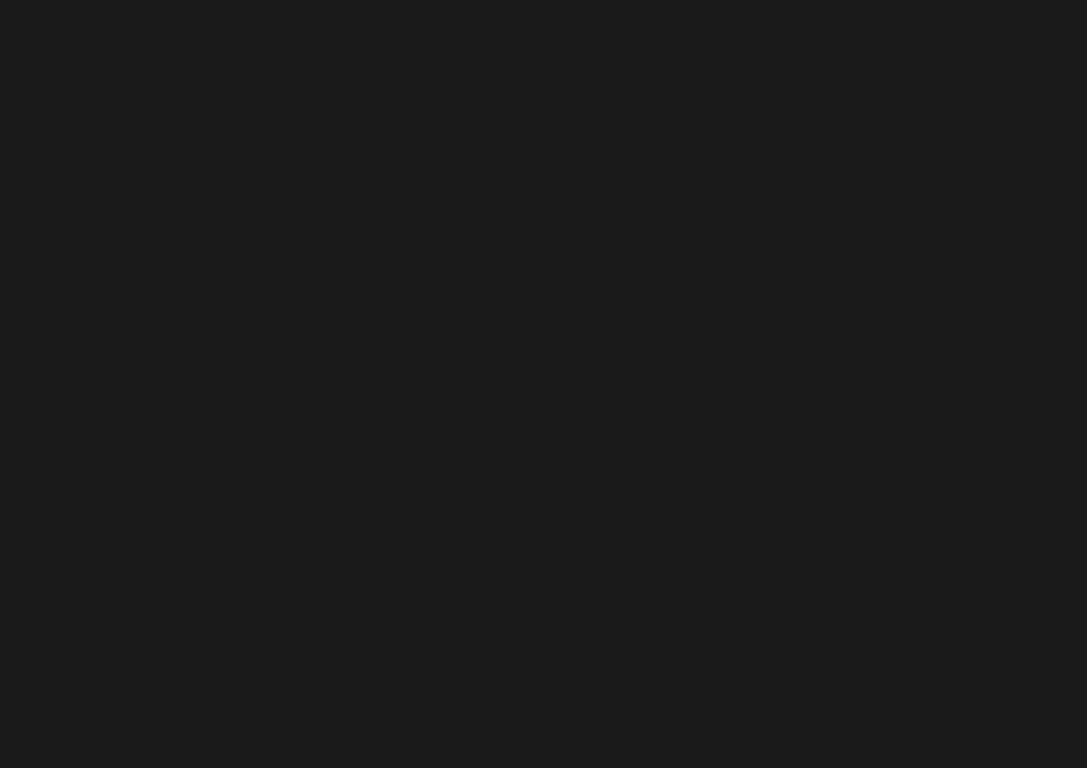
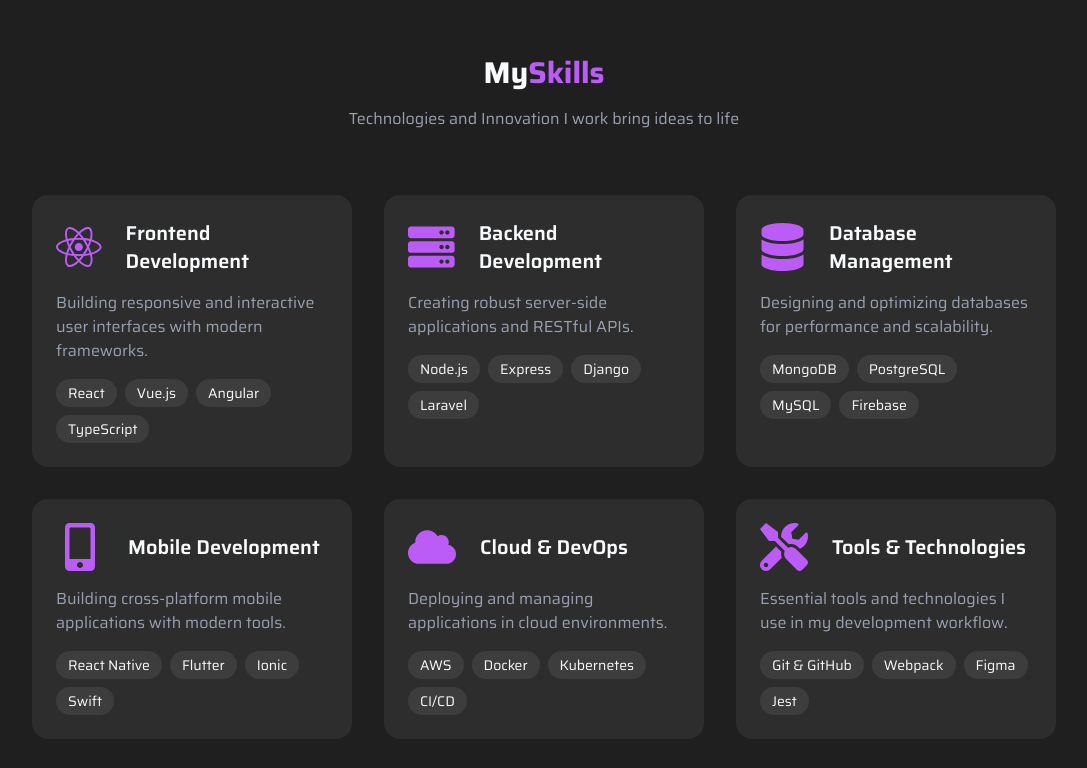
Before and after one commit to SuprabhSharma/Web_Portfolio, a React (Vite) app: page / in a window 1280 px wide. Shown: the part 2029-2797 px from the top of the page, without its empty margins (96-1183 px from the left). Before the commit the page ends 2004 px from the top, so only its background shows below. Built offline with nearby package versions, Linux system fonts and the light colour scheme.

Commit message:
thirdcommit

```diff
--- /dev/null
+++ b/src/components/ProjectCard.jsx
@@ -0,0 +1,33 @@
+import { span } from 'framer-motion/client'
+import React from 'react'
+
+const ProjectCard = ({title,description,image,tech}) => {
+  return (
+    <div className='bg-dark-300 rounded-2xl overflow-hidden hover:-translate-y-2
+    transition duration-300 cursor-pointer'>
+        <img src={image} alt={title} className='w-full h-60 object-cover'/>
+        <div className='p-6'>
+            <h3 className='text-xl font-semibold mb-2'>{title}</h3>
+            <p className='text-gray-400 mb-4'>{description}</p>
+            <div className='flex flex-wrap gap-2 mb-4'>
+                {tech.map((item,index)=>(
+                    <span key={index} className='px-3 py-1 bg-dark-400 rounded-full text-sm'>
+                        {item}
+
+                    </span>
+                ))}
+            </div>
+            <div className='flex gap-2'>
+                <a href='#' className='flex-1 text-center px-4 py-2 bg-purple rounded-lg font-medium hover:bg-purple-700
+                transition duration-300'>
+                    View Demo
+                </a>
+
+            </div>
+
+        </div>
+    </div>
+  )
+}
+
+export default ProjectCard
--- /dev/null
+++ b/src/components/Projects.jsx
@@ -0,0 +1,44 @@
+import React from 'react'
+import {motion} from 'framer-motion'
+import { projects } from '../assets/assets'
+import ProjectCard from './ProjectCard'
+import { FaArrowRight } from 'react-icons/fa6';
+
+const Projects = () => {
+  return (
+    <motion.div
+    initial={{ opacity: 0, y: 50 }}
+    whileInView={{ opacity: 1, y: 0 }}
+    transition={{ duration: 1, ease: 'easeOut' }}
+    viewport={{ once: true }}
+    id='projects'
+    className='py-20 bg-dark-200'
+    >
+      <div className='max-w-7xl  mx-auto px-6'>
+        <h2 className='text-3xl font-bold text-center mb-4'>My
+                    <span className='text-purple '>Work</span>
+        </h2>
+        <p className='text-gray-400 text-center mx-auto max-w-2xl mb-16'>A selection of my previous work</p>
+        <div className='grid grid-cols-1 md:grid-cols-2 lg:grid-cols-3 gap-8 max-w-6xl mx-auto'>
+        {/* Project card*/}
+        {
+          projects.map((project,index)=>(
+            <ProjectCard key={index} {...project}/>
+
+          ))
+        }
+        </div>
+        <div className='text-center mt-12'>
+          <a href="#" className='inline-flex items-center px-6 py-3 border border-purple
+          rounded-lg font-medium hover:bg-purple/20 transition duration-300  '>
+            <span>View More Projects</span>
+            <FaArrowRight className='ml-2'/>
+          </a>
+
+        </div>
+      </div>
+    </motion.div>
+  )
+}
+
+export default Projects
--- /dev/null
+++ b/src/components/Skills.jsx
@@ -0,0 +1,50 @@
+import React from 'react'
+import {motion} from 'framer-motion'
+import { skills } from '../assets/assets'
+
+const Skills = () => {
+  return (
+    <motion.div
+    initial={{ opacity: 0, y: 50 }}
+    whileInView={{ opacity: 1, y: 0 }}
+    transition={{ duration: 1, ease: 'easeOut' }}
+    viewport={{ once: true }}
+    id='skills'
+    className='py-20 bg-dark-200'
+    >
+        <div className="max-w-7xl mx-auto px-6">
+            <h2 className='text-3xl font-bold text-center mb-4'>
+                My
+                <span className='text-purple'>Skills</span>
+            </h2>
+            <p className='text-gray-400 text-center max-w-2xl mx-auto mb-16'>Technologies and Innovation I work bring ideas to life</p>
+            <div className='grid grid-cols-1 md:grid-cols-2 lg:grid-cols-3 gap-8
+            max-w-5xl mx-auto'>
+                {
+                    skills.map((skill, index) => (
+                        <div key={index} className='bg-dark-300 rounded-2xl p-6 hover:-translate-y-2 transition duration-300 cursor-pointer'>
+                            <div className='flex items-center mb-4'>
+                                <skill.icon className='w-12 h-12 text-purple mr-6'/>
+                                <h3 className='text-xl font-semibold'>{skill.title}</h3>
+                            </div>
+                            <p className='text-gray-400 mb-4'>{skill.description}</p>
+                            <div className='mt-4 flex flex-wrap gap-2'>
+                                {skill.tags.map((tech,i) => (
+                                    <span key={i} className='text-sm bg-dark-400 px-3 py-1 rounded-full'>
+                                        {tech}
+                                    </span>
+                                ))}
+                            </div>
+                        </div>
+                    ))
+                }
+
+            </div>
+
+        </div>
+
+    </motion.div>
+  )
+}
+
+export default Skills
--- a/src/pages/Home.jsx
+++ b/src/pages/Home.jsx
@@ -1,12 +1,16 @@
 import React from 'react'
 import Hero from '../components/Hero'
 import About from '../components/About'
+import Skills from '../components/Skills'
+import Projects from '../components/Projects'
 const Home = () => {
 
     return(
         <div>
             <Hero />
             <About/>
+            <Skills />
+            <Projects />
         </div>
     )
 }
```
